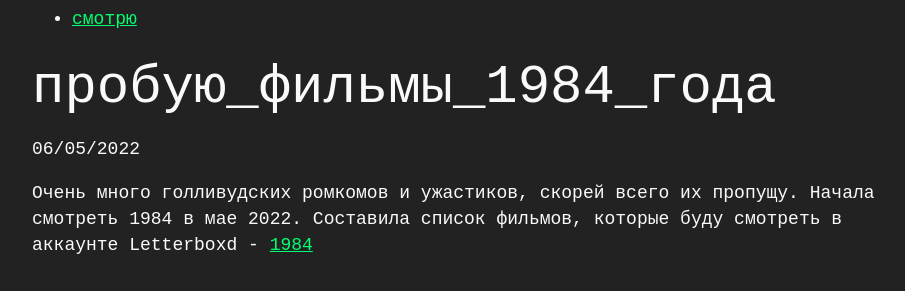
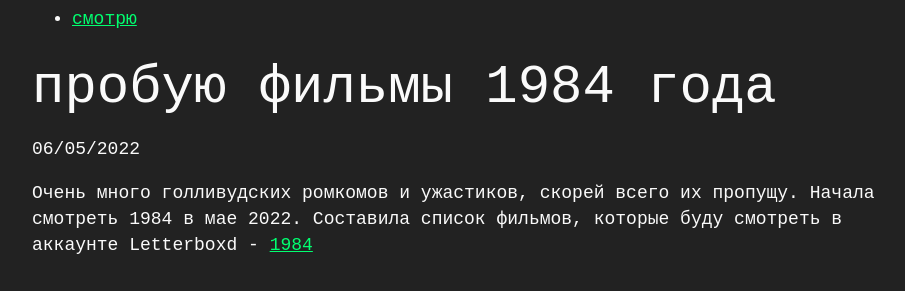
Before and after one commit to vickysled/vickysled.github.io, a Jekyll site: the page built from _posts/2022-05-06-movies1984.md, in a window 1280 px wide. Shown: the part 155-446 px from the top of the page, without its empty margins (176-1081 px from the left). Built offline with Jekyll 4.4.1, drawn with Linux system fonts in a browser that asks for light colours.

```diff
--- a/_posts/2022-05-06-movies1984.md
+++ b/_posts/2022-05-06-movies1984.md
@@ -1,6 +1,6 @@
 ---
 layout: post
-title:  "пробую_фильмы_1984_года"
+title:  "пробую фильмы 1984 года"
 date:   2022-05-06 09:00:00
 tags: смотрю
 ---
```
